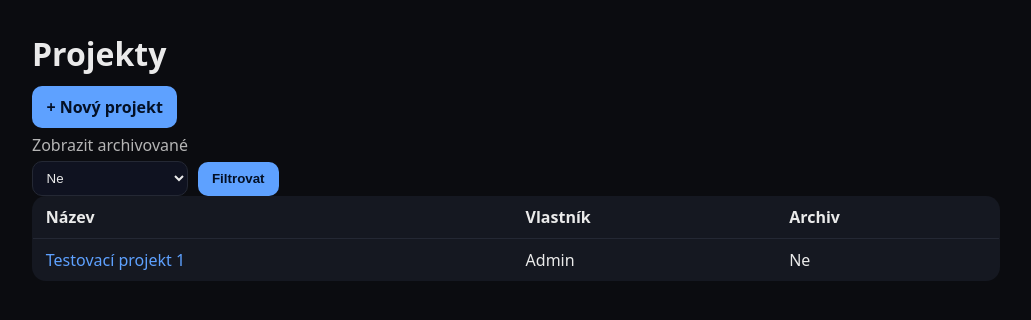
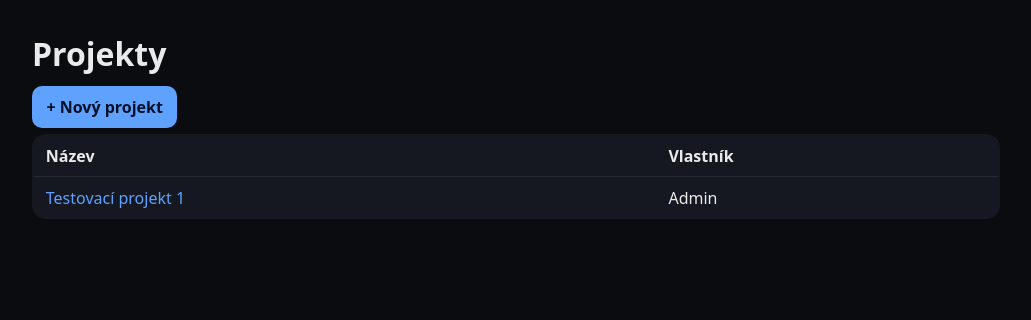
Before and after one commit to ejdem487/Webove_aplikace, a FastAPI app: page /projects in a window 1280 px wide. Shown: the part 49-369 px from the top of the page, without its empty margins (124-1155 px from the left). Run offline with FastAPI, Linux system fonts and the light colour scheme; a user stored in the database is signed in.

Commit message:
odebrani archiv projektu

```diff
--- a/task_tracker_fastapi_fixed/app/routers/projects.py
+++ b/task_tracker_fastapi_fixed/app/routers/projects.py
@@ -18,7 +18,8 @@ templates = Jinja2Templates(directory="templates")
 @router.get("", response_class=HTMLResponse)
 def list_projects(request: Request, db: Session = Depends(get_db), user: User = Depends(current_user)):
     projects = db.query(Project).join(ProjectMember, isouter=True).filter(
-        (Project.owner_id == user.id) | (ProjectMember.user_id == user.id)
+        (Project.owner_id == user.id) | (ProjectMember.user_id == user.id),
+        Project.archived == False
     ).distinct().all()
     return templates.TemplateResponse("projects/list.html", {"request": request, "projects": projects, "user": user})
 
--- a/task_tracker_fastapi_fixed/templates/projects/list.html
+++ b/task_tracker_fastapi_fixed/templates/projects/list.html
@@ -6,29 +6,16 @@
   <p><a class="btn" href="/projects/new">+ Nový projekt</a></p>
 {% endif %}
 
-<form method="get" class="form inline" action="/projects">
-  <label>Zobrazit archivované
-    <select name="show_archived">
-      <option value="">Ne</option>
-      <option value="1" {% if request.query_params.get('show_archived')=='1' %}selected{% endif %}>Ano</option>
-    </select>
-  </label>
-  <button type="submit">Filtrovat</button>
-</form>
-
 <table class="table">
-  <thead><tr><th>Název</th><th>Vlastník</th><th>Archiv</th></tr></thead>
+  <thead><tr><th>Název</th><th>Vlastník</th></tr></thead>
   <tbody>
     {% for p in projects %}
-      {% if request.query_params.get('show_archived')=='1' or not p.archived %}
       <tr>
         <td><a href="/projects/{{p.id}}">{{ p.name }}</a></td>
         <td>{{ p.owner.full_name or p.owner.email }}</td>
-        <td>{{ 'Ano' if p.archived else 'Ne' }}</td>
       </tr>
-      {% endif %}
     {% else %}
-      <tr><td colspan="3">Žádné projekty</td></tr>
+      <tr><td colspan="2">Žádné projekty</td></tr>
     {% endfor %}
   </tbody>
 </table>
```
